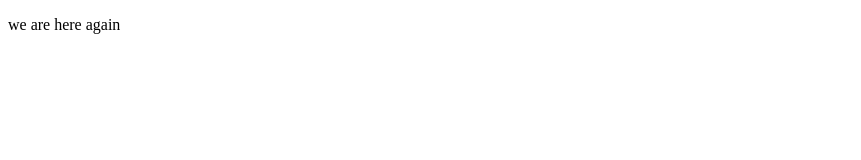
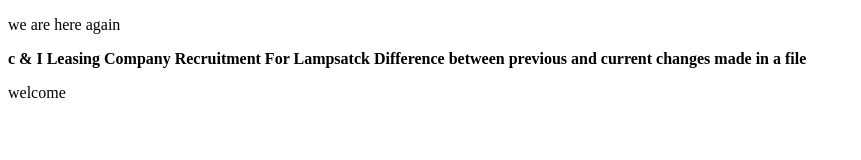
Before and after one commit to karenny24000/marchswap, a plain HTML site: page hop.html in a window 1280 px wide. Shown: the whole page, without its empty margins (0-861 px from the left). Drawn offline with Linux system fonts and the light colour scheme.

Commit message:
my fifth commit

```diff
--- a/hop.html
+++ b/hop.html
@@ -5,5 +5,8 @@
 </head>
 <body>
 	<p>we are here again</p>
+	<b>c & I Leasing Company Recruitment For Lampsatck</b>
+	<strong>Difference between previous and current changes made in a file</strong>
+	<p>welcome</p>
 </body>
 </html>
```
Also changed, not shown: geto.html (added, +10 -0 lines), 8 other files.
